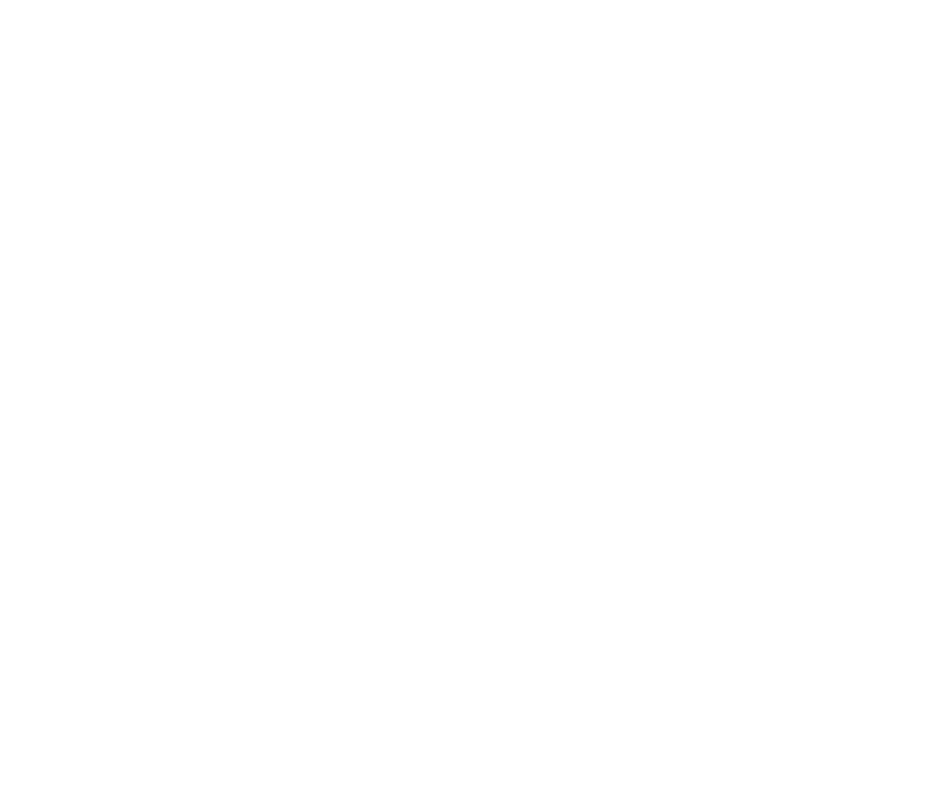
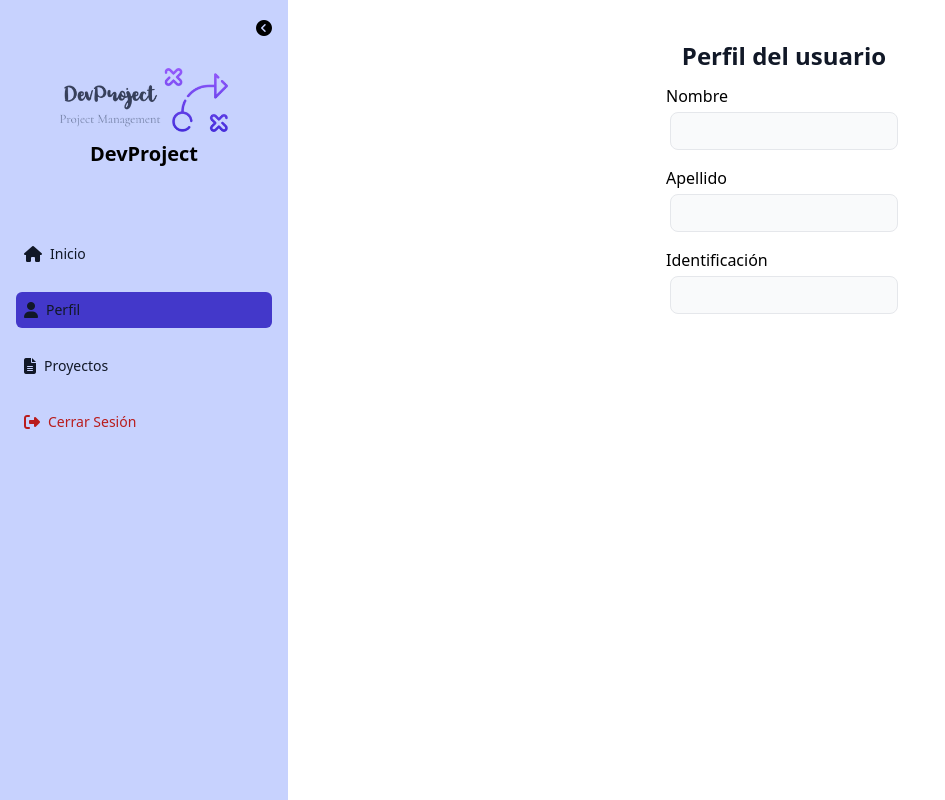
Before and after one commit to Devtambulos/GestionProyectosInvestigacion, a React (Create React App) app: page /perfil in a window 1280 px wide. Before the commit this address had no page. Shown: the whole page, without its empty margins (0-945 px from the left). Built offline with nearby package versions, Linux system fonts and the light colour scheme; no server answers.

Commit message:
Agregar Perfil

```diff
--- a/src/App.jsx
+++ b/src/App.jsx
@@ -6,6 +6,7 @@
 import "styles/globals.css";
 import UsuarioIndex from "pages/usuarios";
 import EditarUsuario from "pages/usuarios/editar";
+import Perfil from "pages/perfil";
 import "styles/globals.css";
 import "styles/tabla.css";
 import Registro from "pages/auth/registro";
@@ -93,6 +94,7 @@
                 <Route path="" element={<Index />} />
                 <Route path="usuarios" element={<UsuarioIndex />} />
                 <Route path="/usuarios/editar/:_id" element={<EditarUsuario />} />
+                <Route path="/perfil" element={<Perfil />} />
                 <Route path="proyectos" element={<IndexProyecto/>} />
                 <Route path="/proyectos/:_id" element={<Proyecto />} />
                 <Route path="/proyectos/crear/" element={<ProyectoNuevo />} />
--- a/src/components/Sidebar.jsx
+++ b/src/components/Sidebar.jsx
@@ -11,6 +11,7 @@
       <Logo />
       <ul className="mt-12">
         <SidebarRoute to="/" title="Inicio" icon="fas fa-home" />
+        <SidebarRoute to='/perfil' title='Perfil' icon='fas fa-user' />
         <PrivateComponent roleList={["ADMINISTRADOR", "LIDER"]}>
           <SidebarRoute to="/usuarios" title="Usuarios" icon="fas fa-users" />
         </PrivateComponent>
@@ -25,11 +26,18 @@
 const SidebarLinksHide = () => {
   return (
     <ul className="mt-12">
+
       <SidebarRoute
         to="/"
         title="Inicio"
         posicion="justify-center"
         icon="fas fa-home"
+      />
+      <SidebarRoute
+        to="/perfil"
+        title="Perfil"
+        posicion="justify-center"
+        icon="fas fa-user"
       />
       <SidebarRoute
         to="/usuarios"
@@ -38,22 +46,10 @@
         icon="fas fa-users"
       />
       <SidebarRoute
-        to="/page2"
-        title="Pagina2"
+        to="/proyectos"
+        title="Proyectos"
         posicion="justify-center"
-        icon="fas fa-smile-wink"
-      />
-      <SidebarRoute
-        to="/category1"
-        title="Catego 1"
-        posicion="justify-center"
-        icon="fab fa-amazon"
-      />
-      <SidebarRoute
-        to="/category1/page1"
-        title="Test"
-        posicion="justify-center"
-        icon="fas fa-car"
+        icon="fas fa-file-alt"
       />
       <Logout text=""/>
     </ul>
@@ -64,6 +60,7 @@
   return (
     <ul className="w-full items-center justify-center">
         <SidebarRoute to="/" title="Inicio" icon="fas fa-home" />
+        <SidebarRoute to='/perfil' title='Perfil' icon='fas fa-user' />
         <SidebarRoute to="/avances" title="Avances" icon="fas fa-smile-wink" />
         <PrivateComponent roleList={["ADMINISTRADOR", "LIDER"]}>
           <SidebarRoute to="/usuarios" title="Usuarios" icon="fas fa-users" />
--- a/src/pages/inicial/index.jsx
+++ b/src/pages/inicial/index.jsx
@@ -29,7 +29,7 @@
   return (
     <button className={`mx-5 sm:mx-0 md:m-5 sm:px-3`}>
       <Link
-        className={`px-3 py-2 bg-indigo-900 rounded-md text-white hover:bg-indigo-700 hover:text-white font-semibold  `}
+        className={`px-5 py-3 bg-indigo-900 rounded-md text-white hover:bg-indigo-700 hover:text-white font-semibold  `}
         to={irA}
       >
         {text}
@@ -44,7 +44,7 @@
       <div className="px-7 md:p-0">
         <Logo />
       </div>
-      <div className="px-6 py-3 md:p-0">
+      <div className="px-7 py-4 md:p-0">
         <Redirigir irA={"/auth/register"} text={"Registro"} />
         <Redirigir irA={"/auth/login"} text={"Login"} />
       </div>
--- /dev/null
+++ b/src/pages/perfil.jsx
@@ -0,0 +1,41 @@
+import React, { useEffect, useState } from 'react';
+import Input from 'components/Input';
+
+
+
+
+
+
+
+const Perfil = () => {
+  return (
+    <div className='p-10 flex flex-col items-center justify-center w-full'>
+      <h1 className='font-bold text-2xl text-gray-900'>Perfil del usuario</h1>
+      <form >
+        <Input
+          //defaultValue={queryData.Usuario.nombre}
+          label='Nombre'
+          name='nombre'
+          type='text'
+          required={true}
+        />
+        <Input
+         // defaultValue={queryData.Usuario.apellido}
+          label='Apellido'
+          name='apellido'
+          type='text'
+          required={true}
+        />
+        <Input
+         // defaultValue={queryData.Usuario.identificacion}
+          label='Identificación'
+          name='identificacion'
+          type='text'
+          required={true}
+        />
+      </form>
+    </div>
+  );
+};
+
+export default Perfil;
```
